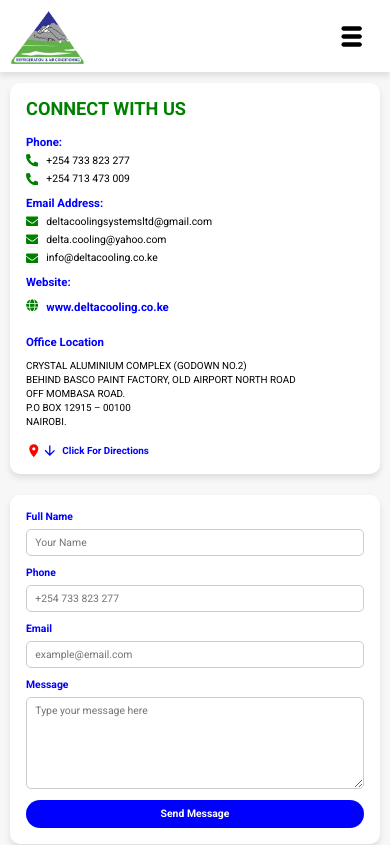
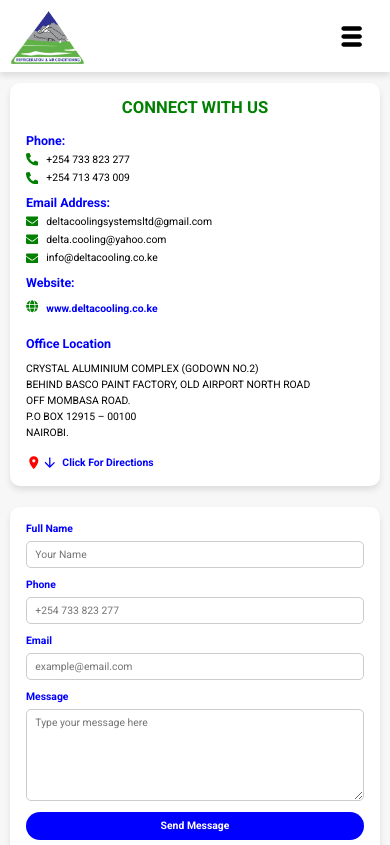
Before and after one commit to Enockodhis/DELTA-COOLING-SYSTEM-LIMITED-WEBSITE, a React (Create React App) app: page /contact-us in a window 390 px wide. Shown: the top 845 px of the page. Built offline with nearby package versions, Linux system fonts and the light colour scheme.

Commit message:
contactsection

```diff
--- a/src/components/Contact/Contact.css
+++ b/src/components/Contact/Contact.css
@@ -8,6 +8,14 @@
     --background-color: #f7f7f7; /* Original background color */
     --white: #ffffff;
     --border-color: #cccccc;
+
+    /* Font Sizes */
+    --font-size-small: 0.9rem;
+    --font-size-medium: 1rem;
+    --font-size-large: 1.2rem;
+    --font-size-xlarge: 1.5rem;
+    --font-size-heading: 2rem;
+    --font-size-subheading: 1.5rem;
   }
 
   /* General Styles for Contact Page */
@@ -38,8 +46,8 @@
   .contactInfo h2 {
     text-align: left;
     margin-bottom: 1.5rem;
-    font-size: 2rem;
-    color: var(--secondary-color);
+    font-size: var(--font-size-heading); /* Increased font size */
+    color: var(--secondary-color); /* Darker color for better readability */
     font-weight: 700;
     font-style: normal;
   }
@@ -47,7 +55,7 @@
   .contactDetails p {
     color: var(--primary-color); /* Maintain original color for subheadings */
     margin-top: 1rem;
-    font-size: 1.1rem;
+    font-size: var(--font-size-medium); /* Increased font size */
     font-weight: 600;
   }
 
@@ -63,7 +71,7 @@
     display: flex;
     align-items: center;
     margin-bottom: 0.5rem;
-    font-size: 1rem;
+    font-size: var(--font-size-medium); /* Increased font size */
     /* color: var(--subtext-color); */
   }
 
@@ -71,10 +79,11 @@
     color: var(--primary-color); /* Maintain original link color */
     text-decoration: none;
     transition: color 0.3s ease;
+    font-size: var(--font-size-medium); /* Increased font size */
   }
 
   .web-link:hover {
-    color: darken(var(--primary-color), 10%); /* Darker shade on hover */
+    color: #3742fa; /* Darker shade on hover */
     text-decoration: underline;
   }
 
@@ -89,13 +98,13 @@
   }
 
   .contact-Location h3 {
-    font-size: 1.5rem;
+    font-size: var(--font-size-subheading); /* Increased font size */
     color: var(--primary-color); /* Maintain original color */
     margin-bottom: 1rem;
   }
 
   .contact-Location p {
-    font-size: 1rem;
+    font-size: var(--font-size-medium); /* Increased font size */
     /* color: var(--subtext-color); */
     margin: 0.3rem 0;
   }
@@ -112,10 +121,11 @@
     font-weight: 600;
     text-decoration: none;
     transition: color 0.3s ease;
+    font-size: var(--font-size-medium); /* Increased font size */
   }
 
   .direction-link:hover {
-    color: darken(var(--primary-color), 10%); /* Darker shade on hover */
+    color: #3742fa; /* Darker shade on hover */
   }
 
   .locationIconMain {
@@ -153,11 +163,11 @@
     color: var(--primary-color); /* Maintain original label color */
     margin-bottom: 0.5rem;
     font-weight: 700;
-    font-size: 1rem;
+    font-size: var(--font-size-medium); /* Increased font size */
   }
 
   .form-control {
-    font-size: 1rem;
+    font-size: var(--font-size-medium); /* Increased font size */
     padding: 0.75rem 1rem;
     margin-bottom: 1.2rem;
     border: 1px solid var(--border-color);
@@ -174,7 +184,7 @@
   .submitBtn {
     background: var(--primary-color); /* Original blue background */
     padding: 0.75rem 2rem;
-    font-size: 1rem;
+    font-size: var(--font-size-medium); /* Increased font size */
     font-weight: 600;
     border-radius: 25px;
     border: none;
@@ -190,7 +200,7 @@
   }
 
   .submitBtn:active {
-    background-color: darken(var(--secondary-color), 10%); /* Darker green on active */
+    background-color: #2ecc71; /* Slightly darker green on active */
     transform: translateY(0);
   }
 
@@ -205,6 +215,24 @@
     .contactForm {
       width: 100%;
     }
+
+    .contactInfo h2 {
+      font-size: 1.8rem; /* Slight adjustment for medium screens */
+    }
+
+    .contact-Location h3 {
+      font-size: 1.4rem; /* Slight adjustment for medium screens */
+    }
+
+    .direction-link {
+      font-size: 1rem; /* Slight adjustment for medium screens */
+    }
+
+    .form-label,
+    .form-control,
+    .submitBtn {
+      font-size: var(--font-size-medium); /* Ensure consistency */
+    }
   }
 
   @media screen and (max-width: 600px) {
@@ -217,16 +245,17 @@
     }
 
     .contactInfo h2 {
-      font-size: 1.75rem;
+      font-size: 1.6rem; /* Increased for small screens */
+      text-align: center;
     }
 
     .contactDetails p,
     .contact-Location h3 {
-      font-size: 1.1rem;
+      font-size: 1.2rem; /* Increased for better readability */
     }
 
     .contact-Location p {
-      font-size: 0.95rem;
+      font-size: 1rem; /* Increased for better readability */
     }
 
     .mapLocation {
@@ -239,7 +268,7 @@
     }
 
     .direction-link {
-      font-size: 0.95rem;
+      font-size: 1rem;
     }
 
     .contactForm {
@@ -249,10 +278,13 @@
     .form-control {
       padding: 0.6rem 0.8rem;
       margin-bottom: 1rem;
+      font-size: 1rem; /* Increased for better readability */
     }
 
     .submitBtn {
       width: 100%;
       text-align: center;
+      font-size: 1rem; /* Increased for better readability */
+      padding: 0.75rem 1.5rem; /* Adjusted padding for smaller buttons */
     }
   }
```
